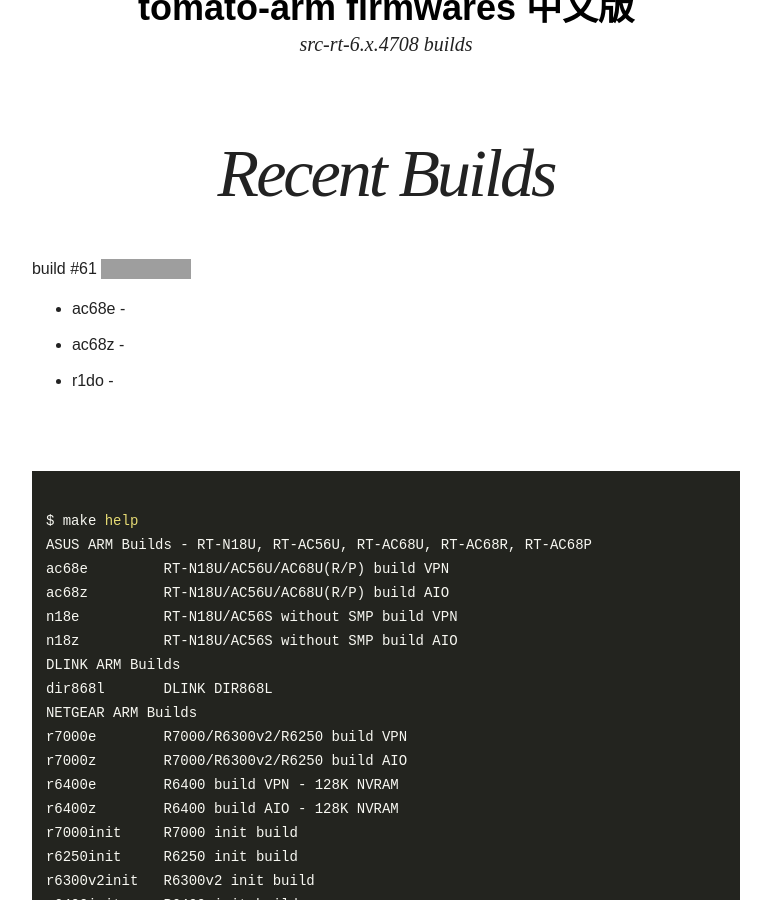
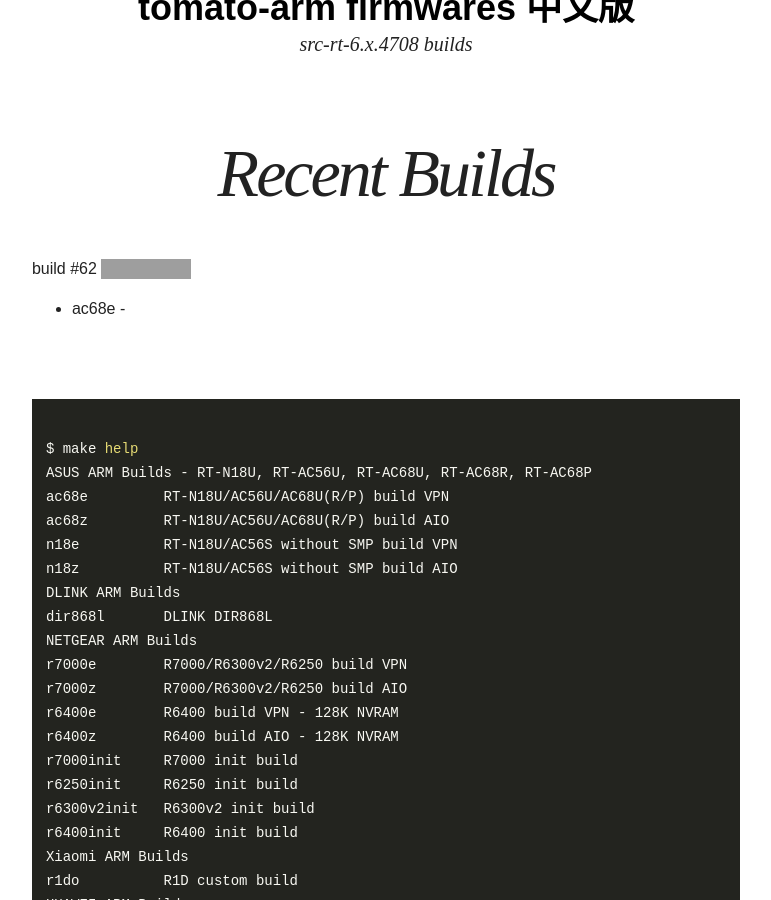
Before and after one commit to oglopss/tomato-arm-ci-jekyll, a Jekyll site: the page built from index.html, in a window 1280 px wide and 900 px high, scrolled down 339 px. Shown: the whole window, without its empty margins (254-1025 px from the left). Built offline with Jekyll 4.4.1, drawn with Linux system fonts in a browser that asks for light colours; nearby versions of some CDN libraries; grey boxes are pictures that could not be loaded.

Commit message:
Travis build 62 ac68e pushed to gh-pages

```diff
--- a/_data/ss.yml
+++ b/_data/ss.yml
@@ -1,5 +1,3 @@
-build: 61
+build: 62
 files:
   - 0001 ac68e
-  - 0002 ac68z
-  - 0005 r1do
```
